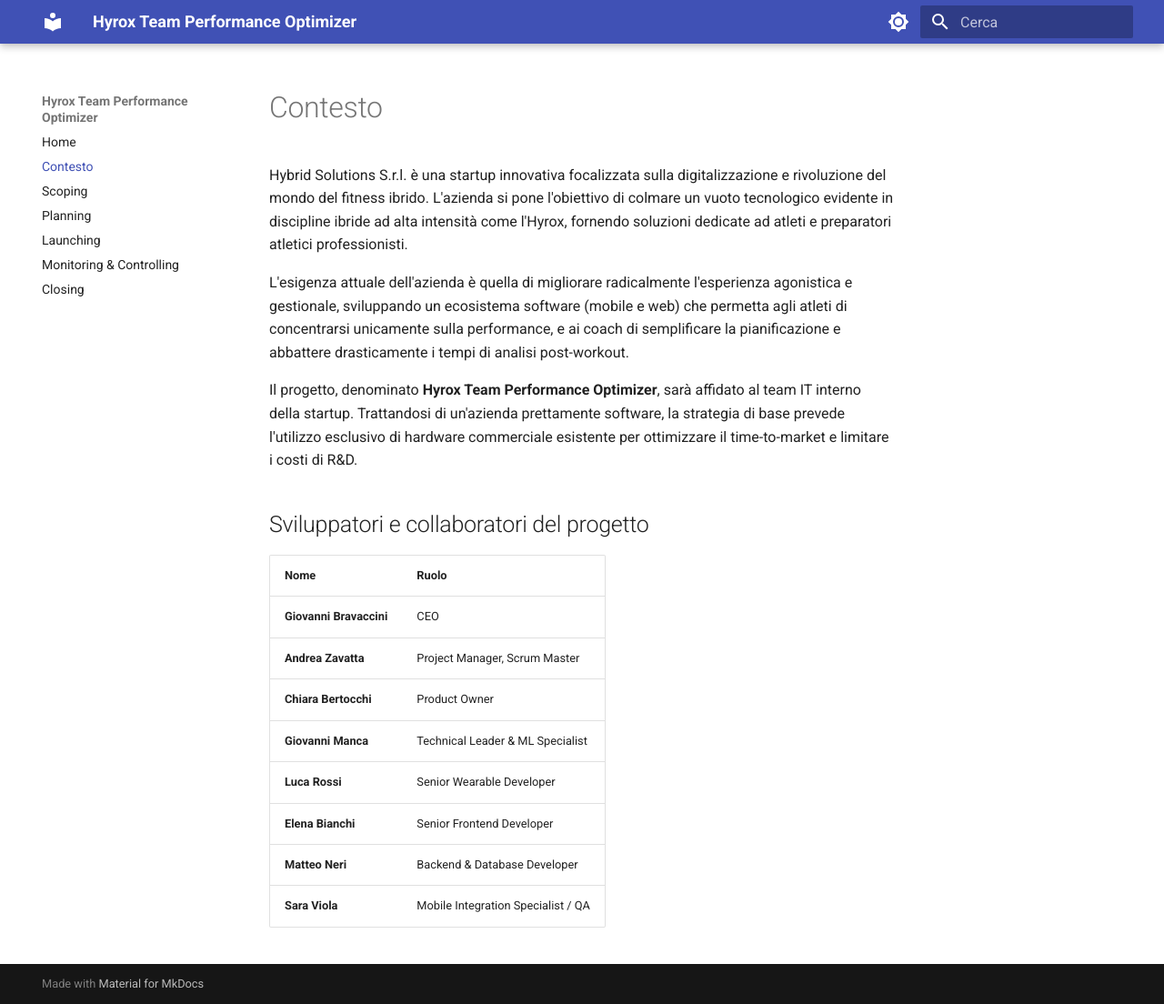
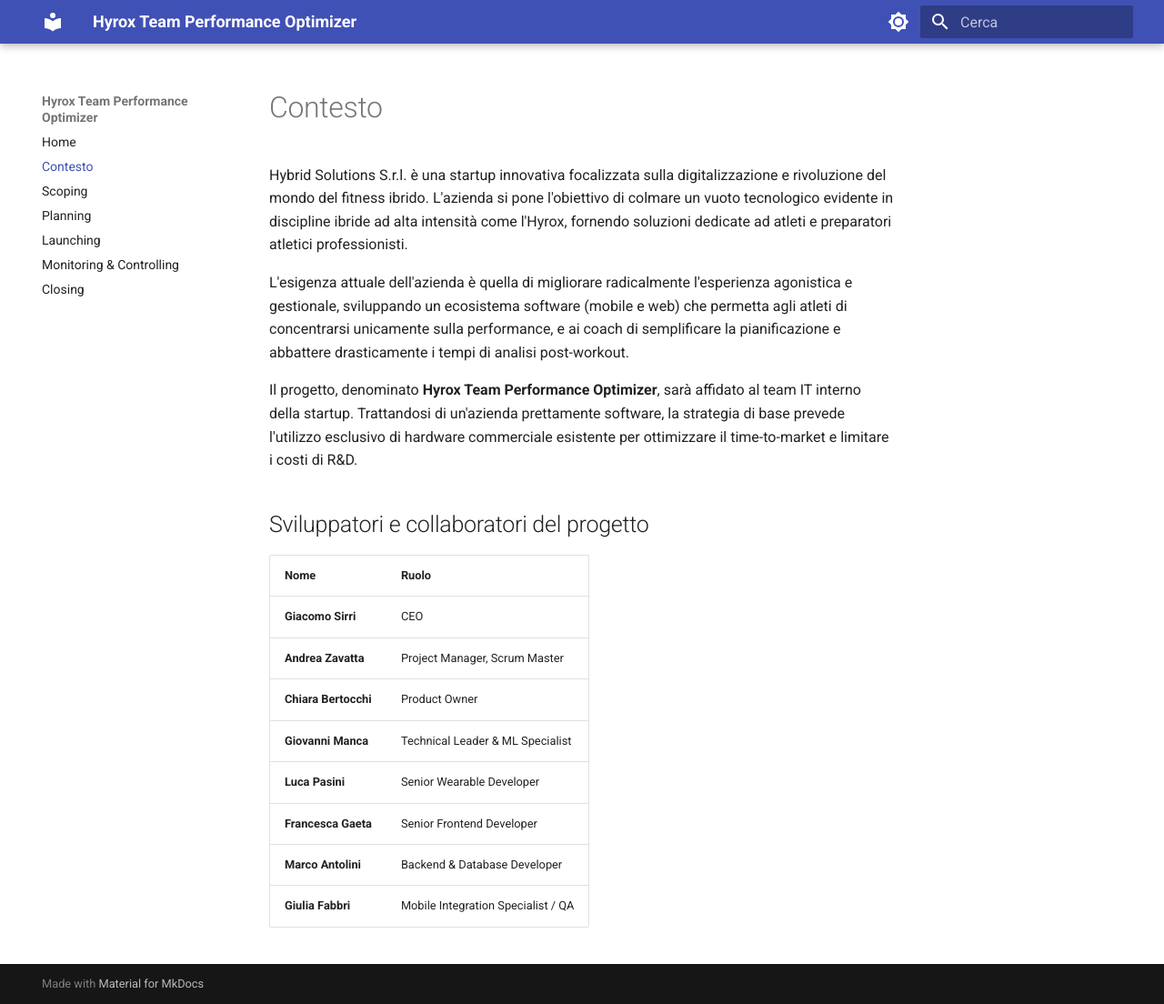
Before and after one commit to AndreaZavatta/Hyrox-Training-PM, an MkDocs documentation site: the page built from docs/0-Contesto/0-contesto.md, in a window 1280 px wide and 1104 px high. Shown: the whole window at 91% size. Built offline with MkDocs 1.6.1 and Material for MkDocs 9.7.7, drawn with Linux system fonts in a browser that asks for light colours.

Commit message:
cambiati nomi

```diff
--- a/docs/0-Contesto/0-contesto.md
+++ b/docs/0-Contesto/0-contesto.md
@@ -15,11 +15,11 @@ Il progetto, denominato **Hyrox Team Performance Optimizer**, sarà affidato al
 
 | Nome | Ruolo |
 | :--- | :--- |
-| **Giovanni Bravaccini** | CEO |
+| **Giacomo Sirri** | CEO |
 | **Andrea Zavatta** | Project Manager, Scrum Master |
 | **Chiara Bertocchi** | Product Owner |
 | **Giovanni Manca** | Technical Leader & ML Specialist |
-| **Luca Rossi** | Senior Wearable Developer |
-| **Elena Bianchi** | Senior Frontend Developer |
-| **Matteo Neri** | Backend & Database Developer |
-| **Sara Viola** | Mobile Integration Specialist / QA |
+| **Luca Pasini** | Senior Wearable Developer |
+| **Francesca Gaeta** | Senior Frontend Developer |
+| **Marco Antolini** | Backend & Database Developer |
+| **Giulia Fabbri** | Mobile Integration Specialist / QA |
```
Also changed, not shown: docs/allegati/meeting-2.md (+2 -2 lines), docs/allegati/meeting-3.md (+3 -4 lines), docs/index.md (+1 -1 lines).
